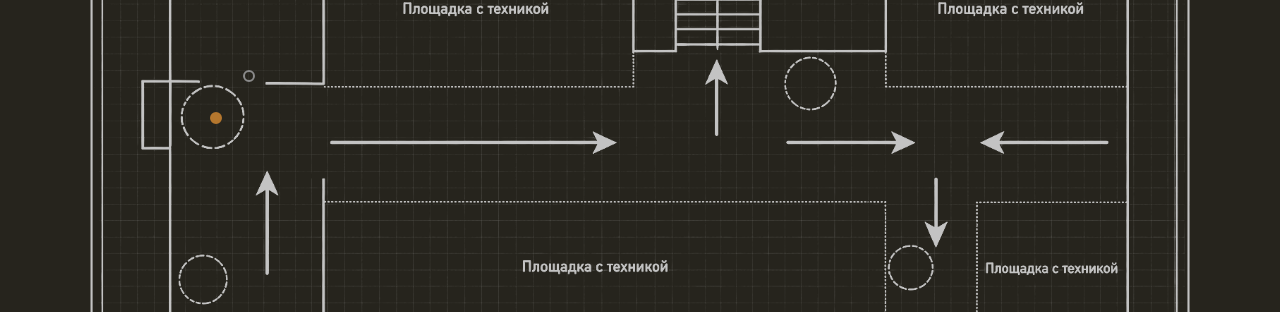
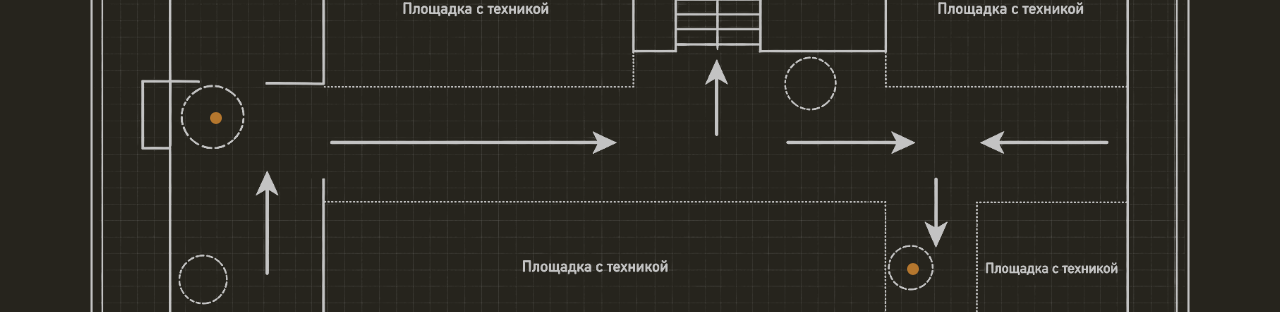
Before and after one commit to znightmaster/museum.nuxt.theme, a Nuxt app: page /byt in a window 1280 px wide. Shown: the part 488-800 px from the top of the page. Built offline with nearby package versions, Linux system fonts and the light colour scheme.

Commit message:
map update

```diff
--- a/app/components/BytSection.vue
+++ b/app/components/BytSection.vue
@@ -11,22 +11,6 @@ import BuildingBlueprintMap from '~/components/BuildingBlueprintMap.vue'
 
 const mapItems = [
   // --- этаж 1 ---
-  {
-    id: 'car-1',
-    floor: 1,
-    type: 'car',
-    x: 15,
-    y: 30,
-    title: 'Ретро-автомобили: «Волга», «Победа»',
-  },
-  {
-    id: 'car-2',
-    floor: 1,
-    type: 'car',
-    x: 15,
-    y: 70,
-    title: 'Мотоциклы',
-  },
   {
     id: 'radiola',
     floor: 1,
@@ -45,8 +29,8 @@ const mapItems = [
     id: 'samovar',
     floor: 1,
     type: 'exhibit',
-    x: 60,
-    y: 70,
+    x: 74.5,
+    y: 57.5,
     title: 'Самовар',
     subtitle: '21 экземпляр, 1930–1970-е',
     photos: ['/images/byt/samovar-1.jpg', '/images/byt/samovar-2.jpg'],
--- a/app/components/Map.vue
+++ b/app/components/Map.vue
@@ -20,7 +20,7 @@
           v-if="!mapActive"
           type="button"
           class="map-guard absolute inset-0 z-[3] flex items-center justify-center bg-bg/10 hover:bg-bg/20 transition-colors cursor-pointer"
-          @click="mapActive = true"
+          @click="activateMap"
       >
         <!--
           Маркер-цель поверх статичного снимка карты — указывает на музей,
@@ -39,19 +39,20 @@
 
         <!--
           Подсказка "Нажмите, чтобы включить карту" — позиция responsive и анимированная
-          через transition на top/left/transform. На мобильных (стек: карточка сверху,
+          через transition на top/right/left/transform. На мобильных (стек: карточка сверху,
           карта снизу из-за flex-col-reverse) подсказка ставится по центру у самого
           верхнего края карты — то есть прямо под рамкой "координаты объекта".
           От md и выше карточка уходит в абсолютный оверлей поверх карты, и подсказка
-          возвращается в свой обычный угол в правом верхнем углу карты. Так как обе
-          позиции заданы через responsive-классы на одном и том же элементе (без
-          v-if/пересоздания), браузер плавно анимирует переход между ними при
-          пересечении брейкпоинта — например, при ресайзе окна.
+          привязывается к правому верхнему углу карты фиксированным отступом (right/top,
+          а не процентом от ширины) — так у неё всегда одинаковый зазор до края и она
+          не может вылезти за рамку карты при сужении контейнера. Так как обе позиции
+          заданы через responsive-классы на одном и том же элементе (без v-if/пересоздания),
+          браузер плавно анимирует переход между ними при пересечении брейкпоинта.
         -->
         <span
             class="map-hint absolute left-1/2 top-3 -translate-x-1/2 translate-y-0
-                   md:left-auto md:right-1 md:top-1 md:translate-x-0
-                   transition-[left,top,transform] duration-500 ease-in-out
+                   md:left-auto md:right-6 md:top-6 md:translate-x-0
+                   transition-[left,right,top,transform] duration-500 ease-in-out
                    whitespace-nowrap max-w-[calc(100%-1.5rem)] text-center
                    font-mono text-[11px] tracking-[0.14em] uppercase text-fg bg-surface/90 border border-rust px-4 py-2.5"
         >
@@ -120,7 +121,20 @@ const mapHost = ref(null)
 // чтобы прокрутка страницы колесом мыши над картой не приближала/отдаляла саму карту.
 const mapActive = ref(false)
 const YANDEX_CONSTRUCTOR_SRC =
-    'https://api-maps.yandex.ru/services/constructor/1.0/js/?um=constructor%3A5852070bf1496b96c89052c0a2d1a0235ce5b39d4273cb4c897ae18f9041b569&amp;width=870&amp;height=548&amp;lang=ru_RU&amp;scroll=true'
+    'https://api-maps.yandex.ru/services/constructor/1.0/js/?um=constructor%3A5852070bf1496b96c89052c0a2d1a0235ce5b39d4273cb4c897ae18f9041b569&width=100%&height=100%&lang=ru_RU&scroll=true'
+
+function activateMap() {
+  mapActive.value = true
+
+  // Заглушка забирала клик полностью на себя, поэтому настоящий iframe карты
+  // так и не получал браузерный фокус — а зум колесом у Яндекс.Карт включается
+  // именно по фокусу iframe, а не по факту "где-то на странице кликнули".
+  // Ждём nextTick, чтобы Vue успел убрать заглушку и отрисовать iframe без
+  // перекрытия, и отдаём фокус вручную — как будто пользователь кликнул прямо в карту.
+  nextTick(() => {
+    mapHost.value?.querySelector('iframe')?.focus()
+  })
+}
 
 onMounted(() => {
   const script = document.createElement('script')
```
